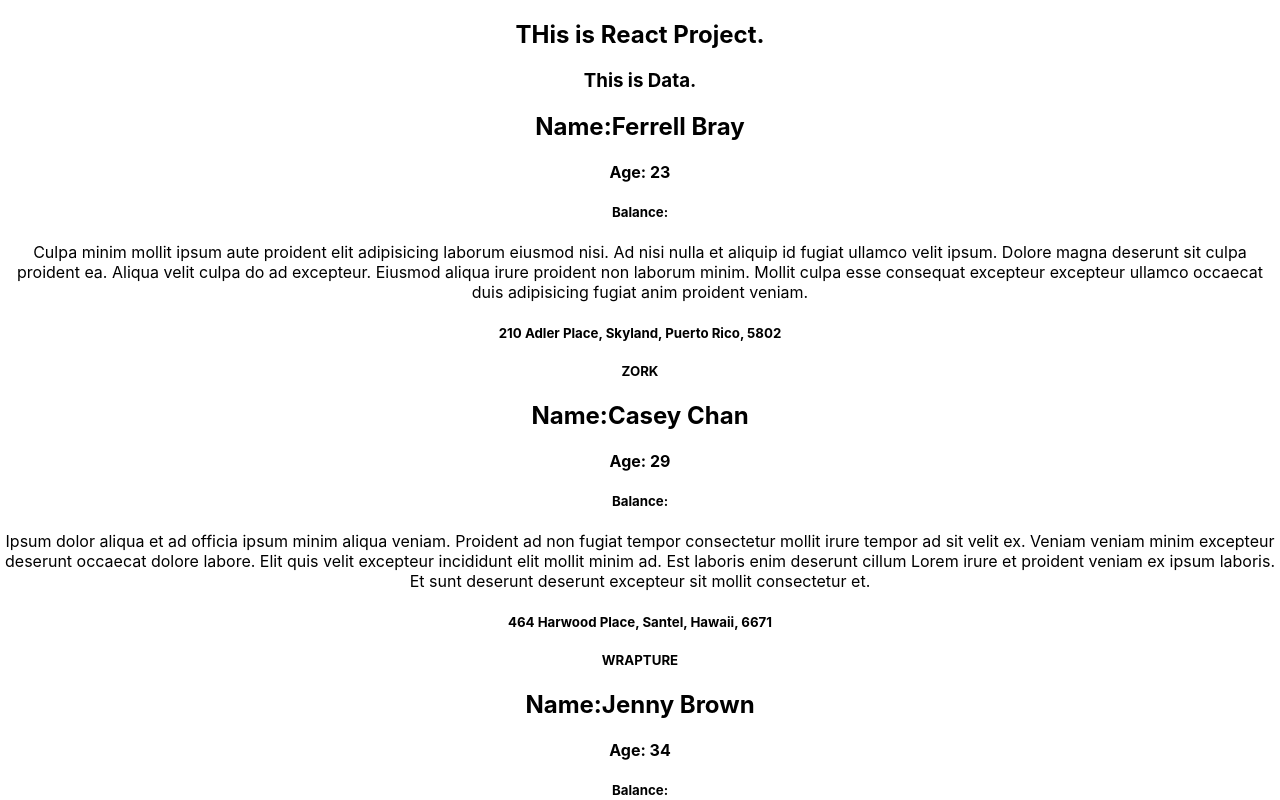
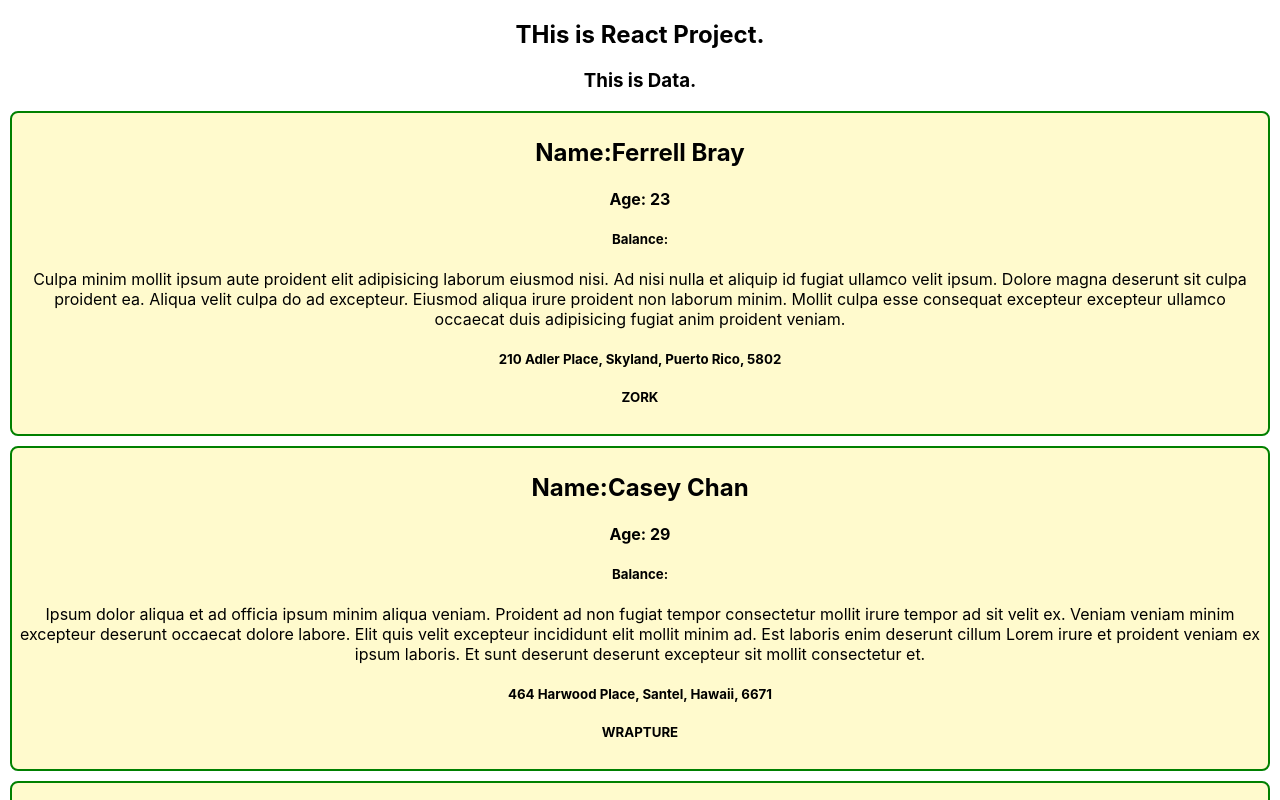
Before and after one commit to mdraselmiah95/react-close-things, a React (Create React App) app: page / in a window 1280 px wide. Shown: the top 800 px of the page. Built offline with nearby package versions, Linux system fonts and the light colour scheme.

Commit message:
WIP on close react things

```diff
--- /dev/null
+++ b/src/components/Cosmetic/Cosmetic.css
@@ -0,0 +1,7 @@
+.Cosmetic {
+  border: 2px solid green;
+  margin: 10px;
+  padding: 6px;
+  background-color: lemonchiffon;
+  border-radius: 8px;
+}
--- a/src/components/Cosmetic/Cosmetic.js
+++ b/src/components/Cosmetic/Cosmetic.js
@@ -1,11 +1,12 @@
 import React from "react";
-
+// import "./Cosmetic.css";
+import "./Cosmetic.css";
 const Cosmetic = (props) => {
   //   console.log(props.cosmetic);
   const { name, about, address, age, balace, company } = props.cosmetic;
 
   return (
-    <div>
+    <div className="Cosmetic">
       <h2>Name:{name}</h2>
       <h4>Age: {age}</h4>
       <h5>Balance: {balace}</h5>
```
